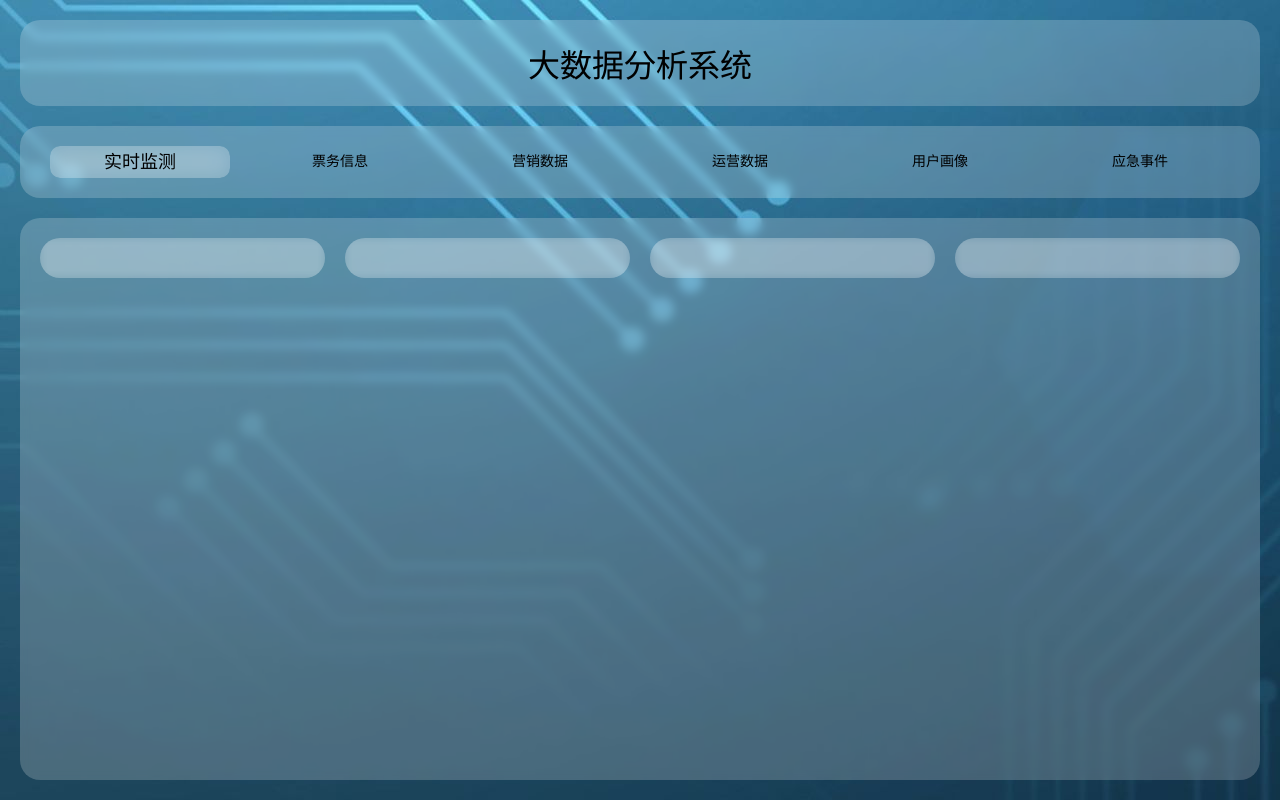
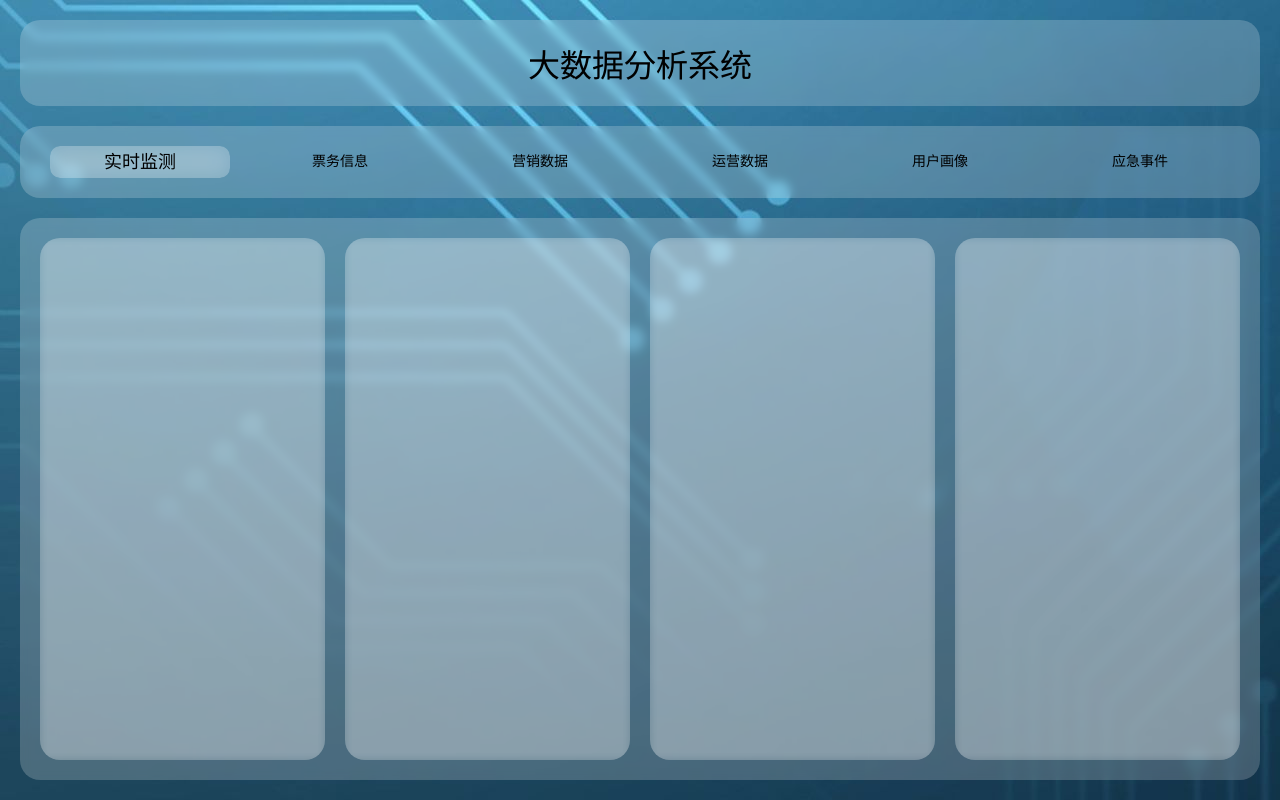
Before and after one commit to AnnabelleSun/big_data_page, a Vue app: page /live in a window 1280 px wide. Built offline with nearby package versions, Linux system fonts and the light colour scheme; what vue3-echarts would draw is missing.

Commit message:
style: full height;

```diff
--- a/src/views/Live.vue
+++ b/src/views/Live.vue
@@ -1,5 +1,5 @@
 <template>
-  <div>
+  <div class="live">
     <el-row :gutter="20">
       <el-col :span="6">
         <div class="container"></div>
@@ -18,11 +18,20 @@
 </template>
 
 <script>
-export default {
-
-}
+export default {};
 </script>
 
-<style>
-
+<style lang="scss">
+.live {
+  height: 100%;
+  .el-row {
+    height: 100%;
+  }
+  .el-col {
+    height: 100%;
+    .container {
+      height: 100%;
+    }
+  }
+}
 </style>
```
Lines whose indentation alone changed are shown as unchanged.
